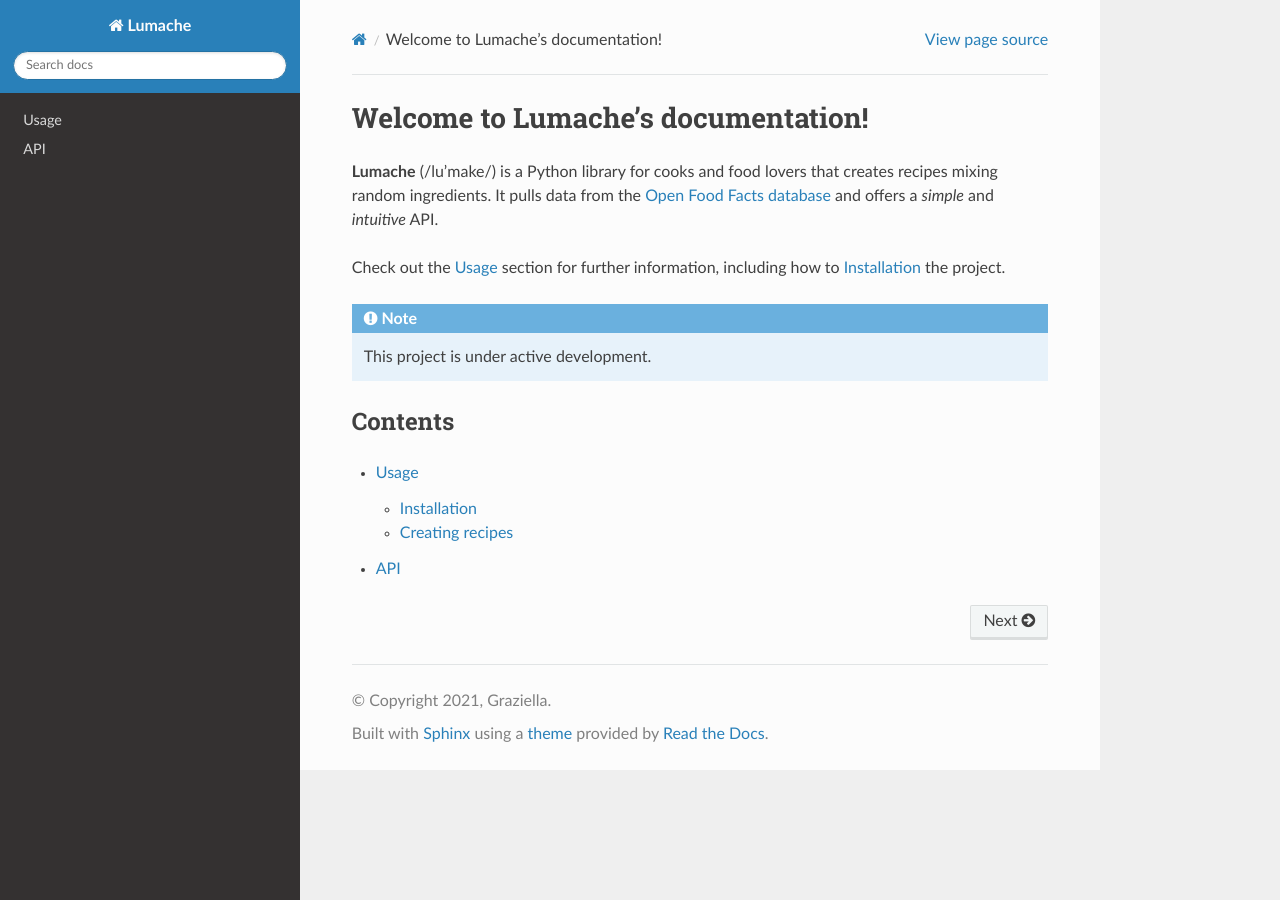
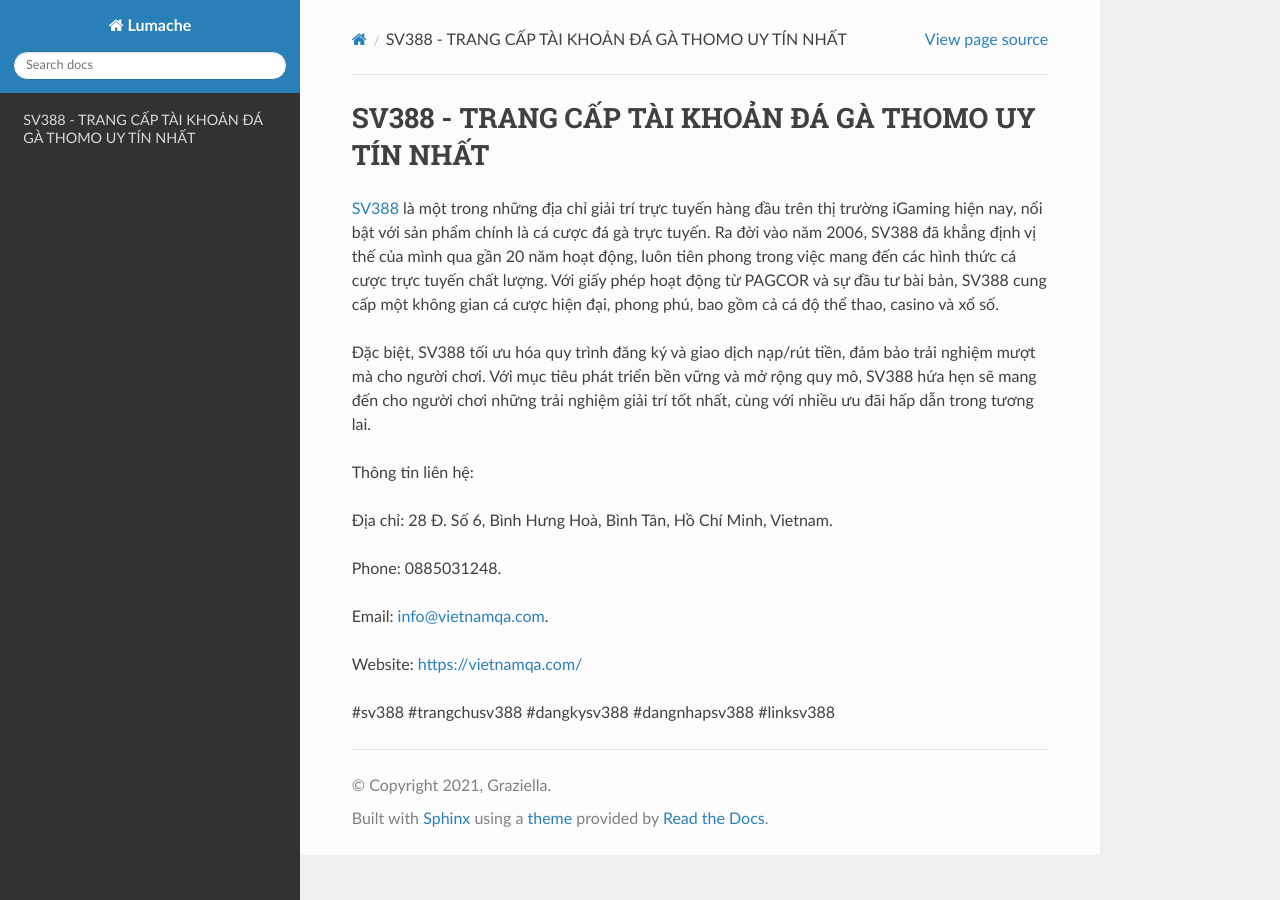
Before and after one commit to hanhtran123/vietnamqasv388, a Sphinx documentation site: the page built from docs/source/index.rst, in a window 1280 px wide. Built offline with Sphinx 7.4.7 and the Read the Docs theme 3.1.0, drawn with Linux system fonts in a browser that asks for light colours.

Commit message:
Update index.rst

```diff
--- a/docs/source/index.rst
+++ b/docs/source/index.rst
@@ -1,22 +1,18 @@
-Welcome to Lumache's documentation!
+SV388 - TRANG CẤP TÀI KHOẢN ĐÁ GÀ THOMO UY TÍN NHẤT
 ===================================
 
-**Lumache** (/lu'make/) is a Python library for cooks and food lovers
-that creates recipes mixing random ingredients.
-It pulls data from the `Open Food Facts database <https://world.openfoodfacts.org/>`_
-and offers a *simple* and *intuitive* API.
+`SV388 <https://vietnamqa.com/>`_ là một trong những địa chỉ giải trí trực tuyến hàng đầu trên thị trường iGaming hiện nay, nổi bật với sản phẩm chính là cá cược đá gà trực tuyến. Ra đời vào năm 2006, SV388 đã khẳng định vị thế của mình qua gần 20 năm hoạt động, luôn tiên phong trong việc mang đến các hình thức cá cược trực tuyến chất lượng. Với giấy phép hoạt động từ PAGCOR và sự đầu tư bài bản, SV388 cung cấp một không gian cá cược hiện đại, phong phú, bao gồm cả cá độ thể thao, casino và xổ số.
 
-Check out the :doc:`usage` section for further information, including
-how to :ref:`installation` the project.
+Đặc biệt, SV388 tối ưu hóa quy trình đăng ký và giao dịch nạp/rút tiền, đảm bảo trải nghiệm mượt mà cho người chơi. Với mục tiêu phát triển bền vững và mở rộng quy mô, SV388 hứa hẹn sẽ mang đến cho người chơi những trải nghiệm giải trí tốt nhất, cùng với nhiều ưu đãi hấp dẫn trong tương lai.
 
-.. note::
+Thông tin liên hệ:
 
-   This project is under active development.
+Địa chỉ: 28 Đ. Số 6, Bình Hưng Hoà, Bình Tân, Hồ Chí Minh, Vietnam.
 
-Contents
---------
+Phone: 0885031248.
 
-.. toctree::
+Email: info@vietnamqa.com.
 
-   usage
-   api
+Website: https://vietnamqa.com/
+
+#sv388 #trangchusv388 #dangkysv388 #dangnhapsv388 #linksv388
```
